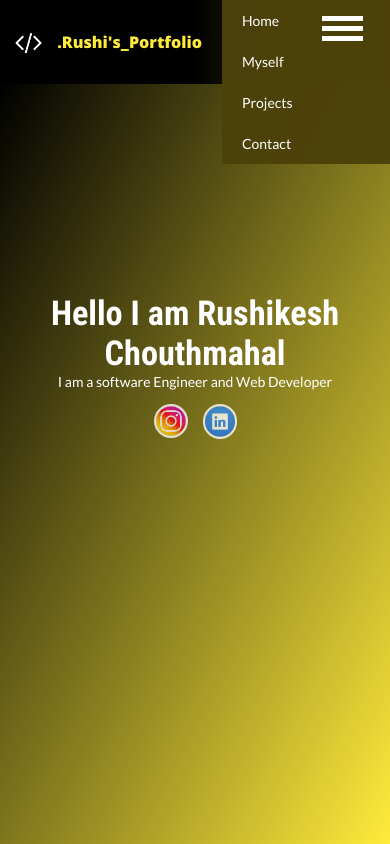
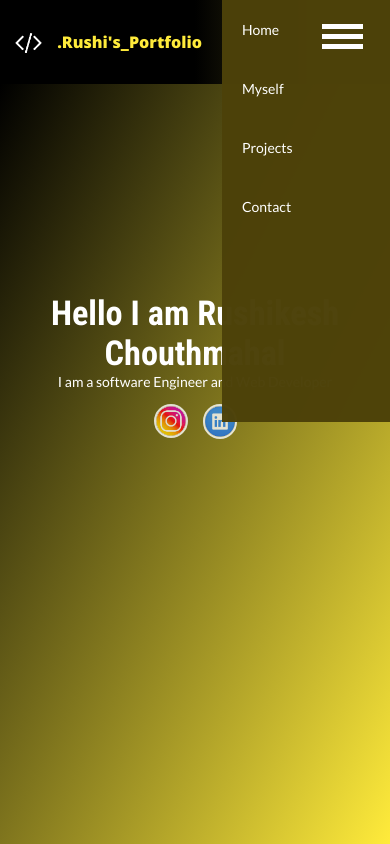
Before and after one commit to RushikeshChouthmahal/Portfolio, a plain HTML site: page index.html in a window 390 px wide. Both pictures are taken after a click on the element 342 px from the left and 28 px from the top of the page. Shown: the top 844 px of the page. Drawn offline with nearby package versions, Linux system fonts and the light colour scheme.

Commit message:
fixing hambar

```diff
--- a/index.html
+++ b/index.html
@@ -3,7 +3,7 @@
 <head>
     <meta charset="UTF-8">
     <meta name="viewport" content="width=device-width, initial-scale=1.0">
-    <title>Document</title>
+    <title>Rushi's Portfolio</title>
     <link rel="stylesheet" href="styles.css">
     <link rel="stylesheet" href="responsive.css">
 </head>
@@ -20,11 +20,11 @@
                 <li><a href="#projects">Projects</a></li>
                 <li><a href="#Contact">Contact</a></li>
             </ul>
-            <div class="hambar" onclick="onclickmenu()">
-                <div class="lin1"></div>
-                <div class="lin1"></div>
-                <div class="lin1"></div>
-            </div>
+                <div class="hambar" onclick="onclickmenu()">
+                    <div class="lin1"></div>
+                    <div class="lin1"></div>
+                    <div class="lin1"></div>
+                </div>
         </div>
     </nav>
 
--- a/responsive.css
+++ b/responsive.css
@@ -104,7 +104,15 @@
     .myself-img{
       width: fit-content;
     }
-
+    .ul-items li{
+      padding: 21px 20px;
+    }
+    .li-1{
+      padding-top: 16vh;
+    }
+    .change{
+      height: 50vh;
+    }
 }
 
 @media only screen and (max-width: 375px) {
--- a/styles.css
+++ b/styles.css
@@ -323,7 +323,7 @@
       height: 35px;
       width: 57px;
       position: absolute;
-      top: 13%;
+      top: 22%;
       right: 5%;
       cursor: pointer;
       display: none;
```
